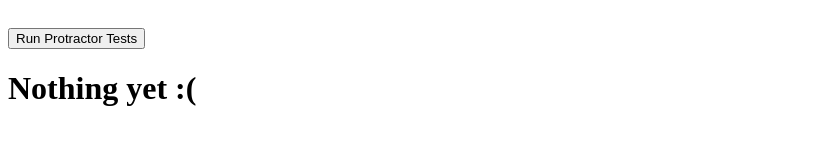
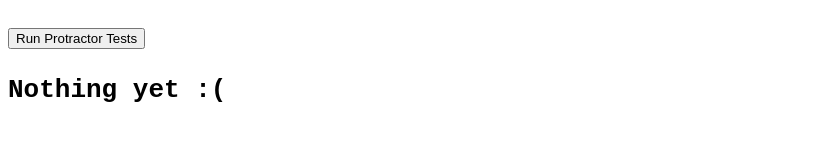
Before and after one commit to icavanaugh95/project2, an Angular app in the folder frontend/: page / in a window 1280 px wide. Shown: the part 290-434 px from the top of the page, without its empty margins (0-835 px from the left). Built offline with nearby package versions, Linux system fonts and the light colour scheme.

Commit message:
added pre tags for protractor results

```diff
--- a/frontend/src/app/app.component.html
+++ b/frontend/src/app/app.component.html
@@ -9,4 +9,4 @@
 <button (click) = "getQualityAuditTestResults()">Run Quality Audit Page Tests</button>
 <h1>{{ qualityAuditResults }}</h1><br>
 <button (click) = "getProtractorResults()">Run Protractor Tests</button>
-<h1>{{ protractorResults }}</h1><br>
+<h1><pre>{{ protractorResults }}</pre></h1><br>
```
